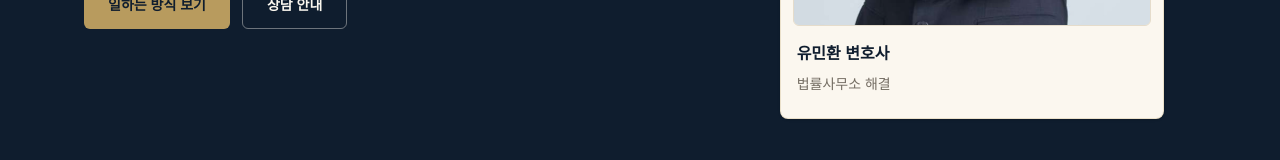
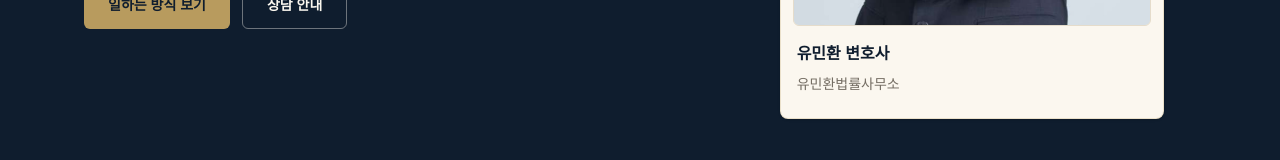
Before and after one commit to ymhk88-debug/project-lighthouse, a Next.js app: page /profile in a window 1280 px wide. Shown: the part 596-756 px from the top of the page. Built offline with nearby package versions, Linux system fonts and the light colour scheme; no server answers.

Commit message:
Correct verified contact and firm facts in src/app/profile/page.tsx

```diff
--- a/src/app/profile/page.tsx
+++ b/src/app/profile/page.tsx
@@ -73,7 +73,7 @@ export default function ProfilePage() {
               </div>
               <div className="px-1 pt-4 pb-2">
                 <p className="text-base font-semibold text-primary">유민환 변호사</p>
-                <p className="mt-1 text-sm leading-7 text-muted">법률사무소 해결</p>
+                <p className="mt-1 text-sm leading-7 text-muted">유민환법률사무소</p>
               </div>
             </div>
           </div>
```
